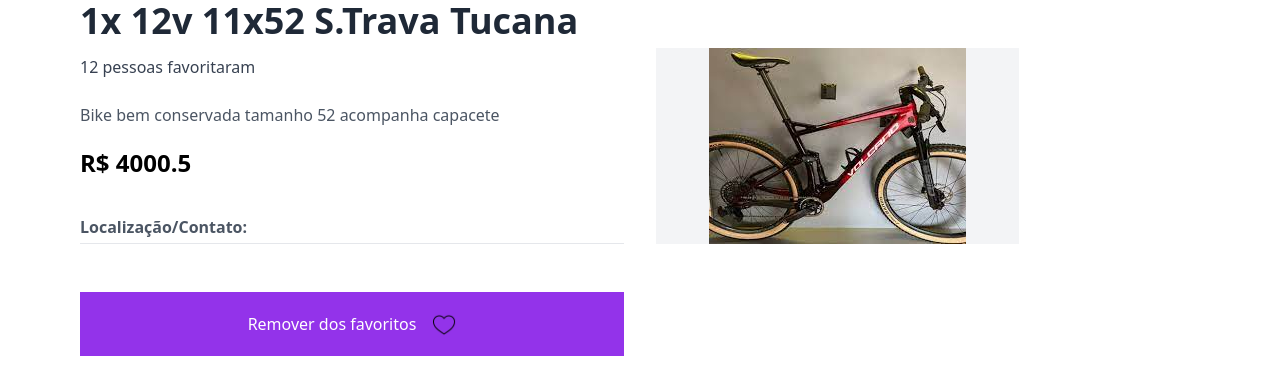
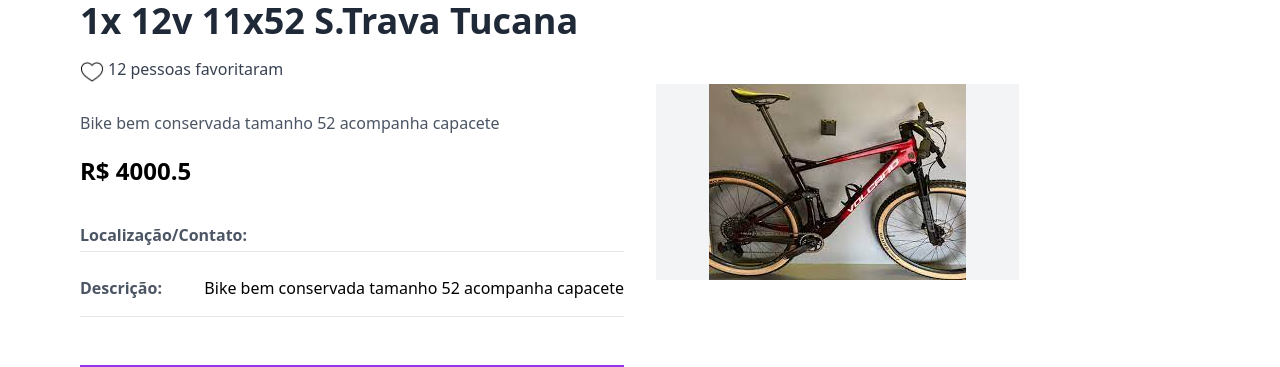
Before and after one commit to dsm-cefet-rj/ti-2024-1-grupo-10-1, a React (Vite) app in the folder frontend/: page /bike/1 in a window 1280 px wide. Shown: the part 367-734 px from the top of the page. Built offline with nearby package versions, Linux system fonts and the light colour scheme; data requests are answered from the project's data file.

Commit message:
Ajuste visual - Visualização de Bike

```diff
--- a/frontend/src/components/BikeSelecionada.jsx
+++ b/frontend/src/components/BikeSelecionada.jsx
@@ -5,33 +5,40 @@ import useUserStore from "./UserUtils";
 import coracao from '../assets/Coraçao.png'
 
 const BikeSelecionada = () => {
+	// Id da bike selecionada
 	const { id } = useParams();
 
+	// Informações da bike a serem carregadas a partir do id
 	const [bike, setBike] = useState({});
+
+	// Informações do vendedor da bike a serem carregadas a partir do id
 	const [vendedor, setVendedor] = useState({});
+
+	// Informação do usuario em relação ao favoritismo da bike
 	const [is_favorite, setFavorite] = useState(false);
 
+	// Coleção de BikesIds do usuário ativo
+	const { userFavs } = useUserStore((state) => ({ userFavs: state.user.profile.favs }));
+
+	// Ao carregar a pagina, será carregado as informações da bike e do vendedor
 	useEffect(() => {
 		fetchProduct(setBike, id);
 		fetchUser(setVendedor, bike.userId);
 	}, []);
 
-	const { userFavs } = useUserStore((state) => ({ userFavs: state.user.profile.favs }));
-
+	// Quando userFavs alterar o valor, atualizaremos a variavel que indicara se a bike é favorita --- Serve para renderizar o texto do botão de favorito
 	useEffect(() => {
 		setFavorite(userFavs.includes(id));
 	}, [userFavs]);
 
-
-
-
 	if (!bike) return <div> Carregando...</div>;
 
+	// DEBUG --- Erro não consigo verificar a presença ou não da bike nos favoritos.
 	// console.log(bike);
 	// console.log(assoc_user);
-	console.log("Favoritos do Usuario:", userFavs);
-	console.log("BikeId:", id);
-	console.log("Está contido:", userFavs.includes(id));
+	// console.log("Favoritos do Usuario:", userFavs);
+	// console.log("BikeId:", id);
+	// console.log("Está contido:", userFavs.includes(id));
 
 	return (
 		<div className="2xl:container 2xl:mx-auto lg:py-16 lg:px-20 md:py-12 md:px-6 py-9 px-4 ">
@@ -41,7 +48,8 @@ const BikeSelecionada = () => {
 					<p className="focus:outline-none focus:ring-2 focus:ring-offset-2 focus:ring-gray-800 font-normal text-base leading-4 text-gray-600">Home / Bike / {bike.titulo}</p>
 					<h2 className="font-semibold lg:text-4xl text-3xl lg:leading-9 leading-7 text-gray-800 mt-4">{bike.titulo}</h2>
 					<div className=" flex flex-row justify-between  mt-5">
-						<p className="focus:outline-none focus:ring-2 focus:ring-offset-2 focus:ring-gray-800 font-normal text-base leading-4 text-gray-700 hover:underline hover:text-gray-800 duration-100 cursor-pointer">{bike.favCounter} pessoas favoritaram</p>
+						<span className="focus:outline-none focus:ring-2 focus:ring-offset-2 focus:ring-gray-800 font-normal text-base leading-4 text-gray-700 hover:underline hover:text-gray-800 duration-100 cursor-pointer">
+							<img src={coracao} className="w-6 h-6 inline-block mr-1" alt="Coração" />{bike.favCounter} pessoas favoritaram</span>
 					</div>
 					<p className=" font-normal text-base leading-6 text-gray-600 mt-7">{bike.descricao}</p>
 					<p className=" font-semibold lg:text-2xl text-xl lg:leading-6 leading-5 mt-6 ">R$ {bike.valor}</p>
@@ -50,11 +58,11 @@ const BikeSelecionada = () => {
 							<p className=" font-medium text-base leading-4 text-gray-600"><b>Localização/Contato:</b></p>
 						</div>
 						<hr className=" bg-gray-200 w-full my-2" />
-						{/* <div className=" flex flex-row justify-between items-center mt-6">
+						<div className=" flex flex-row justify-between items-center mt-6">
 							<p className="font-medium text-base leading-4 text-gray-600"><b>Descrição:</b></p>
 							{bike.descricao}
 						</div>
-						<hr className=" bg-gray-200 w-full mt-4" /> */}
+						<hr className=" bg-gray-200 w-full mt-4" />
 					</div>
 					<button className="focus:outline-none focus:ring-2 hover:bg-purple-500 focus:ring-offset-2 focus:ring-purple-700 font-medium text-base leading-4 text-white bg-purple-600 w-full py-5 lg:mt-12 mt-6 flex items-center justify-center" >
 						{is_favorite ? "Adicionar aos favoritos" : "Remover dos favoritos"} <img src={coracao} className="w-6 h-6 ml-4" alt="Coração" />
```
